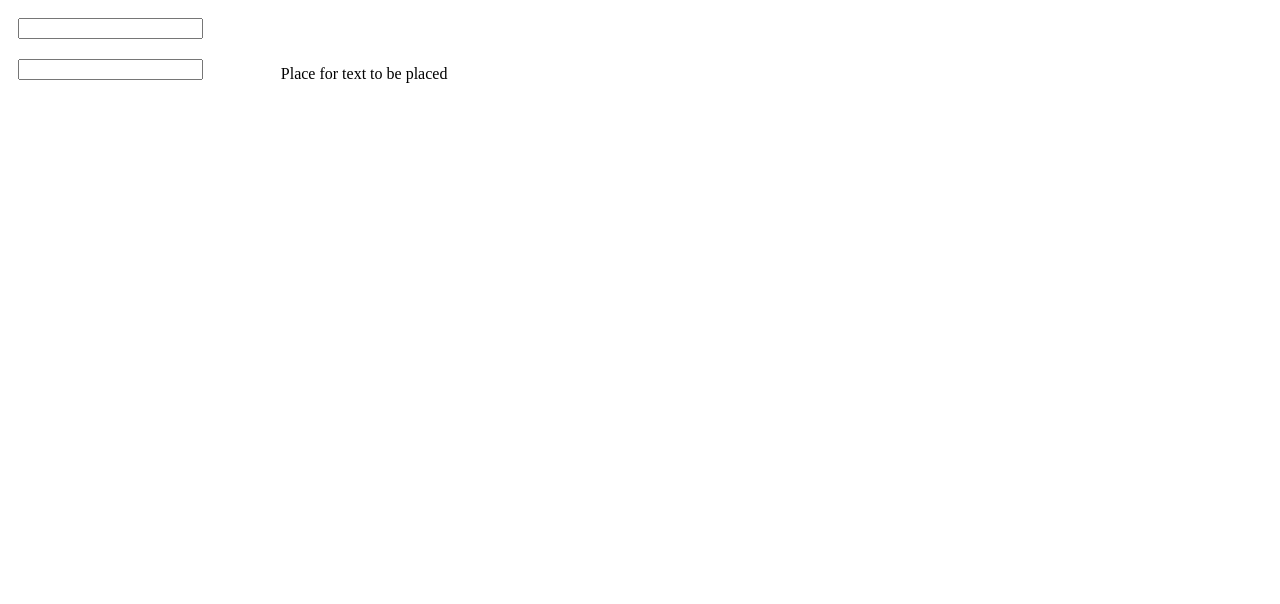
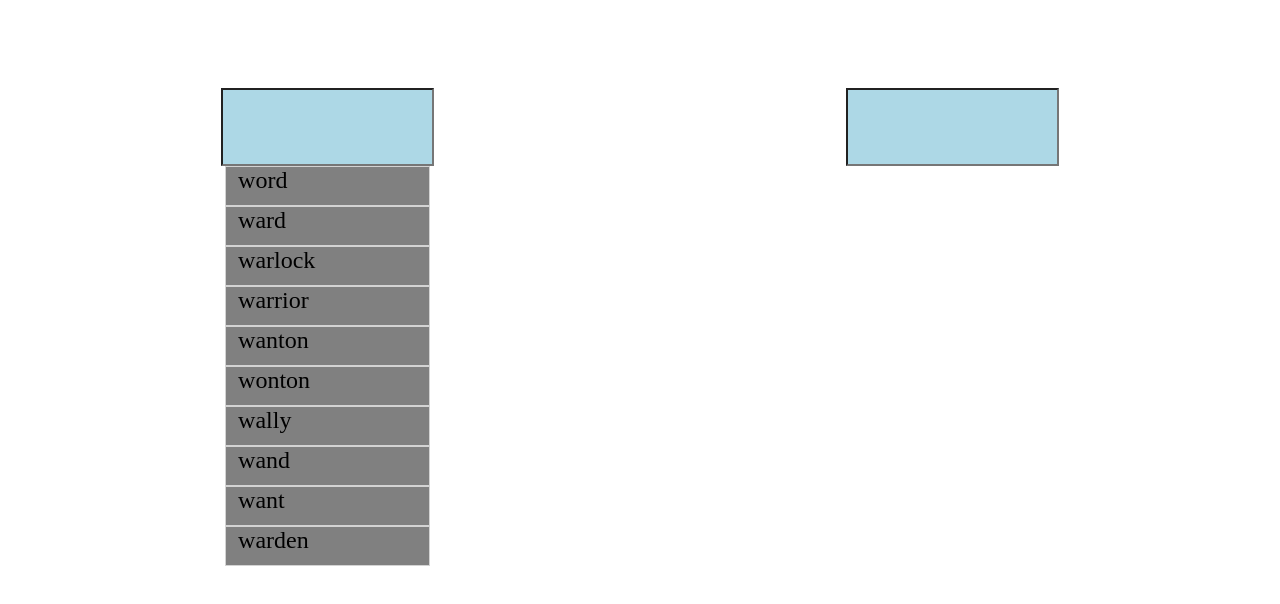
Before and after one commit to fourloops/autotranslate, a website: page index.html in a window 1280 px wide. Drawn offline with Linux system fonts and the light colour scheme.

Commit message:
added styling, requestWords function, listifyWords function

```diff
--- a/index.html
+++ b/index.html
@@ -6,9 +6,11 @@
         <link rel="stylesheet" href="style.css">
     </head>
     <body>
-        <div class="english"><input id='myInput' type="text" name="name"></div>
-        <div class="foreign"><input type="text" name="name"></div>
-        <p>Place for text to be placed</p>
+        <div class="english boxes">
+            <input id='myInput' type="text" name="name">
+            <ul id='results'></ul>
+        </div>
+        <div class="foreign boxes"><input type="text" name="name"></div>
         <script type="text/javascript" src="./jasmine/src/script.js"></script>
     </body>
 </html>
--- a/jasmine/src/script.js
+++ b/jasmine/src/script.js
@@ -1,18 +1,37 @@
 //this function reads what is in the textbox
-function autocomplete(){
+
+var array = ['word', 'ward', 'warlock', 'warrior', 'wanton', 'wonton', 'wally', 'wand', 'want', 'warden'];
+
+listifyWords(array);
+
+function checkLength(){
 	var word = document.getElementById('myInput').value;
 	if(word.length < 2) {
-		console.log('SHORT WORD');
-		return undefined;
-	}
+		return;
+	} else requestWords(word);
+}
+
+function requestWords(word){
 	var xhr = new XMLHttpRequest();
-	var result = ''
+	var result = [];
 	xhr.onreadystatechange = function(){
 		if(xhr.readyState == 4 && xhr.status == 200){
-			result += xhr.responseText;
+			var res = xhr.responseText;
+			result = res.substr(1, res.length-2)
+						.replace(/\'/g, '')
+						.split(', ');
 		}
 	}
 	xhr.open("GET", 'word=' + word, false);
 	xhr.send();
 	return result;
 }
+
+function listifyWords(array){
+	array.map(function(x, i) {
+		var node = document.createElement("li");
+		node.innerHTML = x;
+		node.classList.add('word'+(i+1));
+		document.getElementById('results').appendChild(node);
+	});
+}
--- a/style.css
+++ b/style.css
@@ -1,10 +1,54 @@
-.english{
-    width: 20%
+* {
+	/*border: 1px solid red;*/
+}
+
+.boxes{
+    width: 40vw;
+    height: 90vh;
     float: left;
-    padding: 10px;
+    margin: auto;
+    text-align: center;
 }
-.foreign{
-    width: 20%;
-    float: left;
-    padding: 10px;
+
+.foreign {
+	float: right;
+	margin-right: 5%;
 }
+
+.english {
+	float: left;
+	margin-left: 5%;
+}
+
+input{
+	margin: 0;
+	margin-top: 10vh;
+	width: 40%;
+	height: 10%;
+	font-size: 2em;
+	background-color: lightblue;
+}
+
+ul {
+	list-style-type: none;
+	width: 40%;
+	display: block;
+	margin: 0 auto;
+	text-align: left;
+	padding: 0;
+	left: 30%;
+	font-size: 1.5em;
+}
+
+li {
+	background-color: gray;
+	height: 5vh;
+	width: 16vw;
+	padding-left: 6%;
+	box-sizing: border-box;
+	border: 1px solid lightgray;
+}
+
+li:hover {
+	background-color:lightblue;
+}
```
